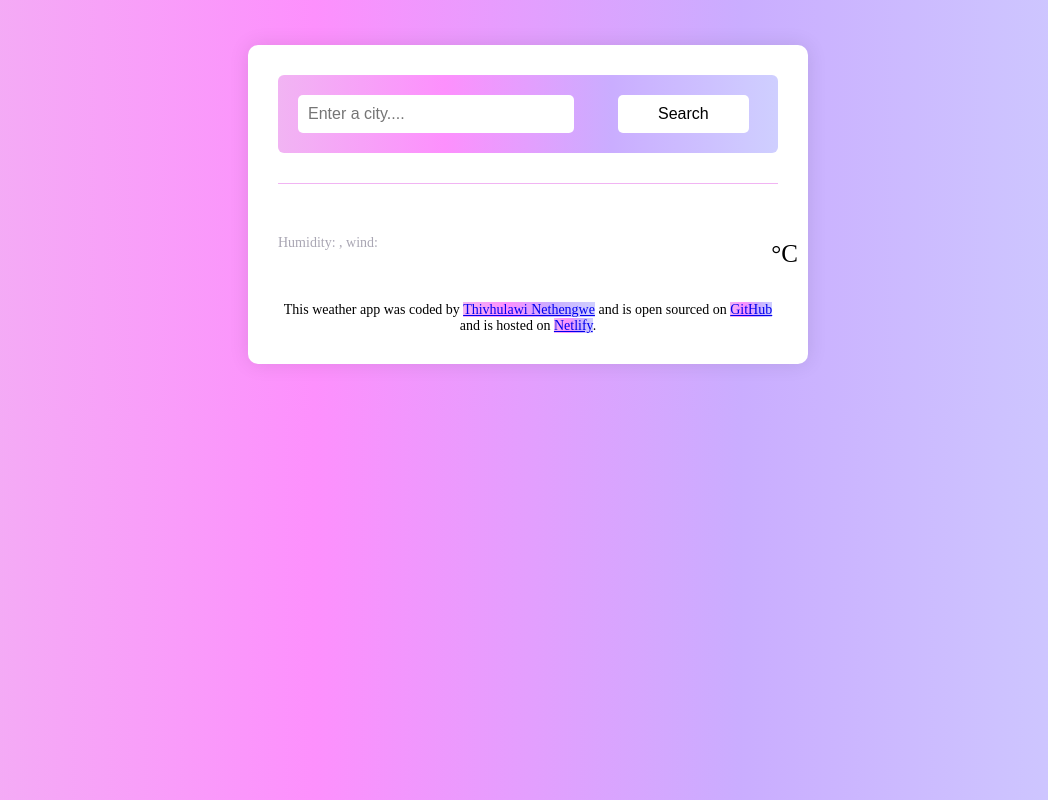
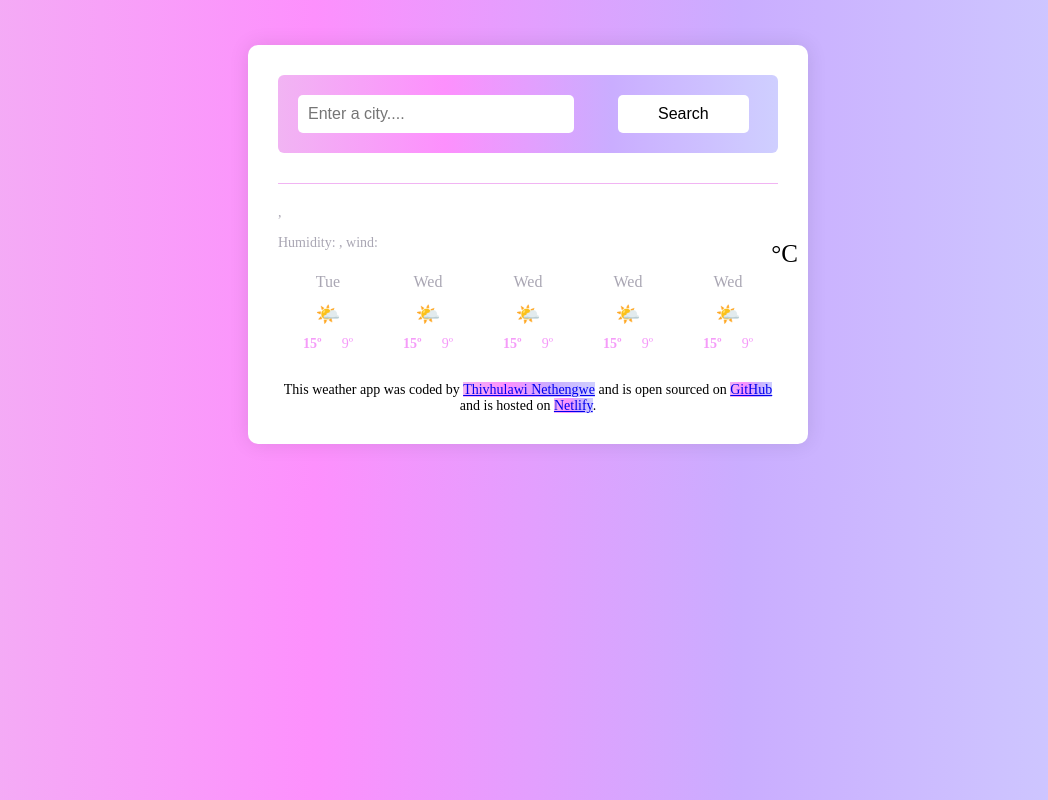
Before and after one commit to Thivhu/weather-app, a plain HTML site: page index.html in a window 1280 px wide. Shown: the whole page, without its empty margins (112-1160 px from the left). Drawn offline with nearby package versions, Linux system fonts and the light colour scheme; no server answers.

Commit message:
Added styling for forecast

```diff
--- a/index.html
+++ b/index.html
@@ -26,7 +26,7 @@
         <h1 class="weather-app-city" id="city">
             </h1>
         <p class="weather-app-description">
-            <span id="time"></span>
+            <span id="time"></span>,
             <span id="description"></span>
             <br/>
             Humidity: <strong id="humidity"></strong>, wind:<strong id="wind-speed"></strong>
@@ -40,9 +40,62 @@
             <span class="weather-app-temp-value" id="temperature"> </span>
              <span class="weather-app-unit">°C</span>
       </div>
+      </div>
+     </div>
 
-   </div>
-   </div>
+     <div class="weather-forecast">
+        <div class="weather-forecast-day">
+          <div class="weather-forecast-date">Tue</div>
+          <div class="weather-forecast-icon">🌤️</div>
+          <div class="weather-forecast-temperatures">
+            <div class="weather-forecast-temperature">
+              <strong>15º</strong>
+            </div>
+            <div class="weather-forecast-temperature">9º</div>
+          </div>
+        </div>
+        <div class="weather-forecast-day">
+          <div class="weather-forecast-date">Wed</div>
+          <div class="weather-forecast-icon">🌤️</div>
+          <div class="weather-forecast-temperatures">
+            <div class="weather-forecast-temperature">
+              <strong>15º</strong>
+            </div>
+            <div class="weather-forecast-temperature">9º</div>
+          </div>
+        </div>
+        <div class="weather-forecast-day">
+          <div class="weather-forecast-date">Wed</div>
+          <div class="weather-forecast-icon">🌤️</div>
+          <div class="weather-forecast-temperatures">
+            <div class="weather-forecast-temperature">
+              <strong>15º</strong>
+            </div>
+            <div class="weather-forecast-temperature">9º</div>
+          </div>
+        </div>
+        <div class="weather-forecast-day">
+          <div class="weather-forecast-date">Wed</div>
+          <div class="weather-forecast-icon">🌤️</div>
+          <div class="weather-forecast-temperatures">
+            <div class="weather-forecast-temperature">
+              <strong>15º</strong>
+            </div>
+            <div class="weather-forecast-temperature">9º</div>
+          </div>
+        </div>
+        <div class="weather-forecast-day">
+          <div class="weather-forecast-date">Wed</div>
+          <div class="weather-forecast-icon">🌤️</div>
+          <div class="weather-forecast-temperatures">
+            <div class="weather-forecast-temperature">
+              <strong>15º</strong>
+            </div>
+            <div class="weather-forecast-temperature">9º</div>
+          </div>
+        </div>
+      </div>
+
 </main>
     <footer>
         This weather app was coded by <a href="https://github.com/Thivhu"> Thivhulawi Nethengwe</a> and is open sourced on
--- a/style.css
+++ b/style.css
@@ -110,3 +110,29 @@ align-items: center;}
         cursor: pointer;
         color: rgb(241, 180, 243);
     }
+
+    .weather-forecast{display: flex;
+    justify-content: space-around;
+
+
+    }
+
+  .weather-forecast-date{text-align:center;
+font-size: 16px;
+    color: rgba(39, 33, 66, 0.4);
+line-height: 20px;
+margin-bottom: 10px; }
+
+.weather-forecast-icon{
+    font-size: 20px;
+    text-align: center;
+}
+
+.weather-forecast-temperatures{text-align: center;
+    color: rgba(243, 130, 247, 0.8);
+    font-size: 14px;
+    display: flex;
+    justify-content: center;
+    margin-top:10px;
+}
+.weather-forecast-temperature{padding: 0 10px;}
```
